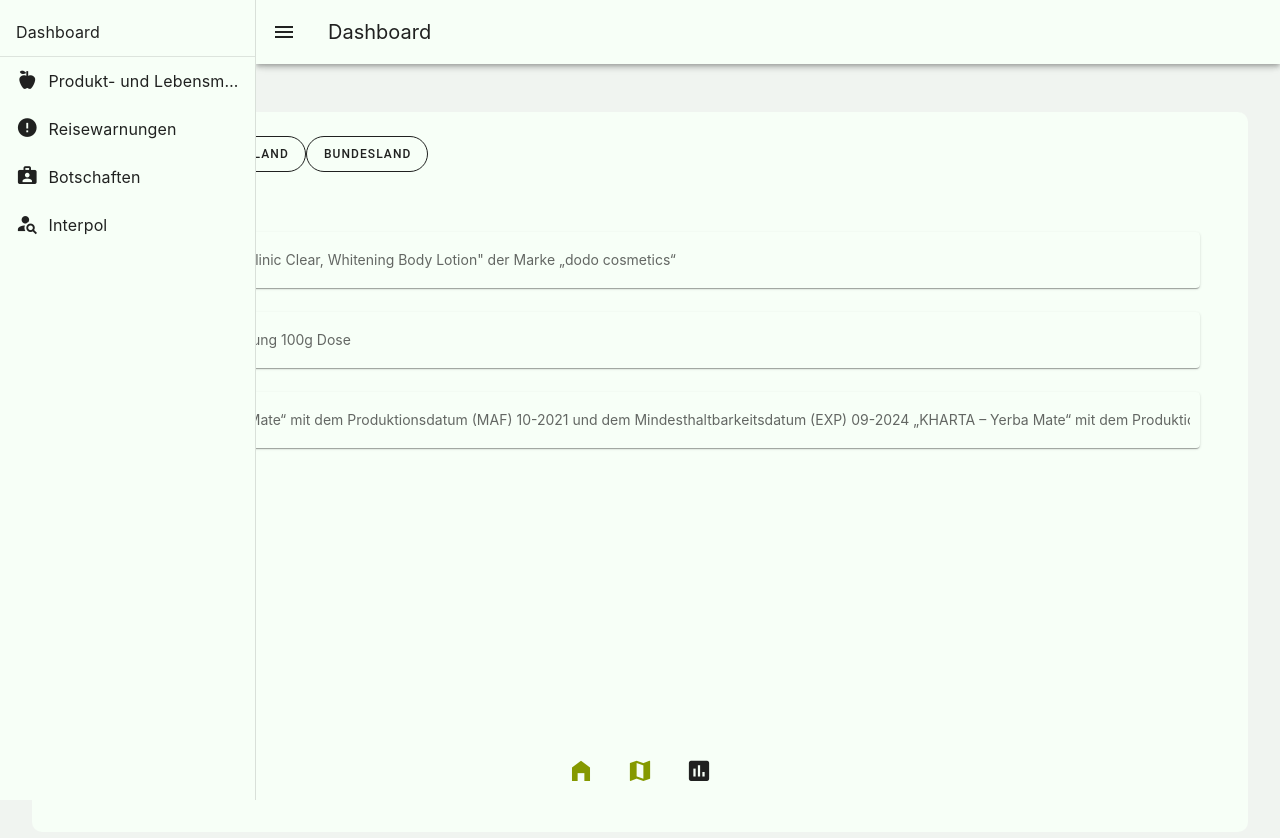
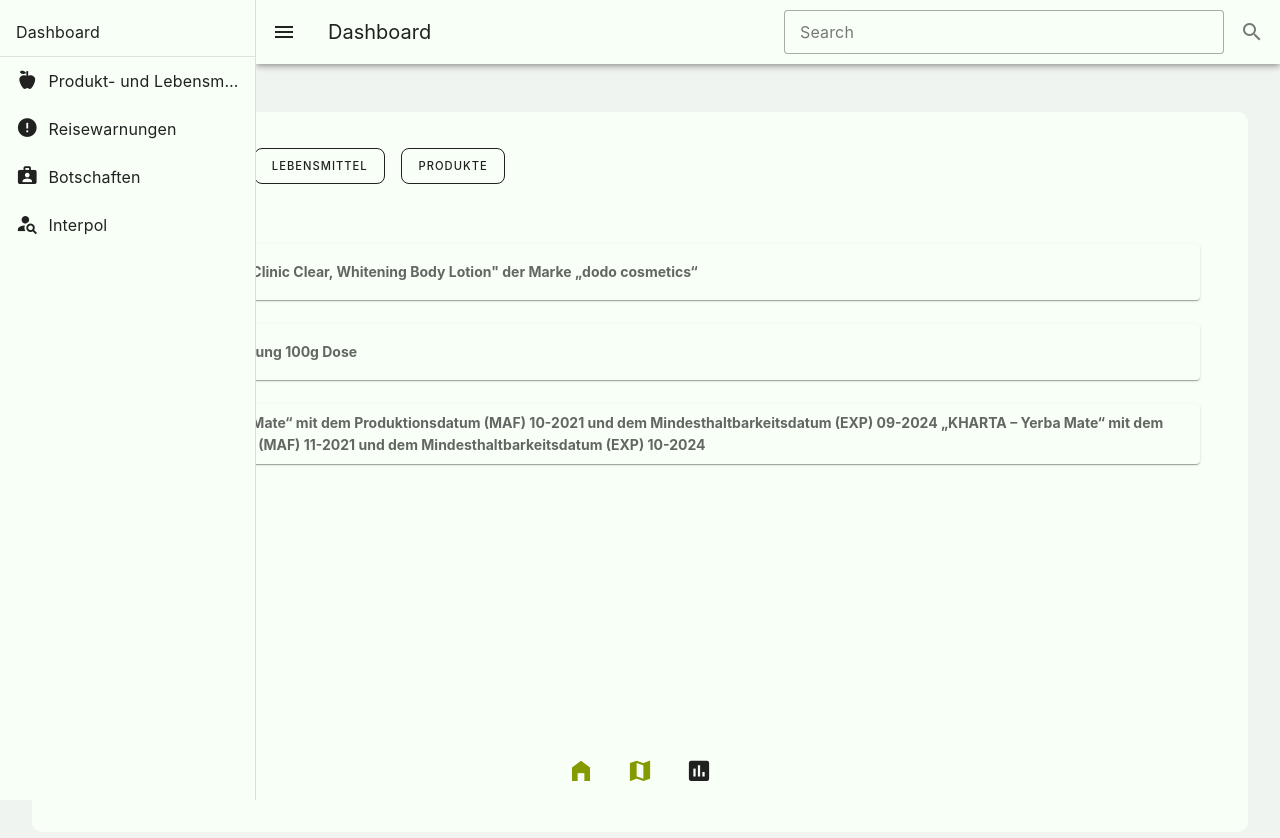
Before and after one commit to jujujuok/AnxietyFrontend, a Vue app: page /dashboard in a window 1280 px wide. Shown: the top 838 px of the page. Built offline with nearby package versions, Linux system fonts and the light colour scheme.

Commit message:
Add search bar

```diff
--- /dev/null
+++ b/src/components/SearchBar.vue
@@ -0,0 +1,38 @@
+<template>
+    <v-card flat style="width: 50%; padding: 2vh;">
+        <v-text-field
+                v-model="searchQuery"
+                append-icon="mdi-magnify"
+                label="Search"
+                hide-details
+                variant="outlined"
+                @input="handleInput"
+        ></v-text-field>
+    </v-card>
+</template>
+
+<style>
+.v-input--density-default .v-field--variant-outlined, .v-input--density-default .v-field--single-line, .v-input--density-default .v-field--no-label {
+    height: 80%;
+}
+
+.v-input__control {
+    display: flex;
+    align-items: center;
+}
+
+.v-field--center-affix .v-label.v-field-label {
+    top: 40%;
+}
+
+</style>
+
+<script setup>
+import { ref } from 'vue';
+
+const searchQuery = ref('');
+
+const handleInput = () => {
+    console.log(searchQuery.value);
+};
+</script>
--- a/src/components/SelectedButton.vue
+++ b/src/components/SelectedButton.vue
@@ -34,9 +34,9 @@
 
 <style scoped>
 .selected-button {
-    border-radius: 20px;
-    font-family: "Roboto", sans-serif;
-    font-size: 12px;
+    border-radius: 1vh;
+    margin: 0vh 2vh 0vh 0vh;
+    font-size: 0.7rem;
 }
 .selected-background {
     color: white;
--- a/src/views/DashboardView.vue
+++ b/src/views/DashboardView.vue
@@ -31,27 +31,41 @@
         </v-list>
     </v-navigation-drawer>
 
-    <v-app-bar>
+    <v-app-bar style="display: flex; justify-content: start;">
         <v-app-bar-nav-icon @click="drawer = !drawer"></v-app-bar-nav-icon>
-
         <v-app-bar-title>Dashboard</v-app-bar-title>
+        <SearchBar @update:search="handleSearch" />
     </v-app-bar>
 
     <v-main class="main-container">
         <!-- Row for the buttons -->
-        <v-row class="mb-4">
+        <v-row style="margin: 0vh 2vh;" class="mb-4">
             <v-col
                     cols="12"
                     class="d-flex justify-start"
             >
                 <SelectedButton
-                        v-for="button_text in buttons_texts"
-                        :key="button_text.value"
-                        :value="button_text.value"
-                        :selected="selected"
-                        @update:selected="selected = $event"
+                    value="all"
+                    :selected="selected"
+                    @update:selected="updateSelected"
                 >
-                    {{ button_text.text }}
+                    Alle Warnungen
+                </SelectedButton>
+
+                <SelectedButton
+                    value="food"
+                    :selected="selected"
+                    @update:selected="updateSelected"
+                >
+                    Lebensmittel
+                </SelectedButton>
+
+                <SelectedButton
+                    value="product"
+                    :selected="selected"
+                    @update:selected="updateSelected"
+                >
+                    Produkte
                 </SelectedButton>
             </v-col>
         </v-row>
@@ -67,6 +81,7 @@
                 >
                     <v-card style="padding: 0px 10px;">
                         <v-list lines="two" style="
+                                text-overflow: ellipsis;
                                 display: flex;
                                 overflow: hidden;
                                 justify-content: flex-start;
@@ -84,6 +99,11 @@
 </template>
 
 <style>
+
+.v-list-subheader__text {
+    white-space: normal;
+    font-weight: bold;
+}
 
 .v-application__wrap {
     background-color: var(--dark-mode-bg);
@@ -118,9 +138,19 @@
 <script setup>
 import {ref} from 'vue'
 import SelectedButton from "@/components/SelectedButton.vue";
+import SearchBar from "@/components/SearchBar.vue";
 
 const drawer = ref(null);
-const selected = ref('nearby');
+const selected = ref('all');
+const searchResults = ref([]);
+
+const handleSearch = (query) => {
+    console.log(searchResults.value);
+};
+
+const updateSelected = (newValue) => {
+    selected.value = newValue;
+};
 
 const cards_info = [{
     "id": 7014,
@@ -177,11 +207,6 @@
         }
     }]
 
-const buttons_texts = [
-    {text: 'In der Nähe', value: 'nearby'},
-    {text: 'Deutschland', value: 'germany'},
-    {text: 'Bundesland', value: 'state'}
-];
 </script>
 
 <script>
```
